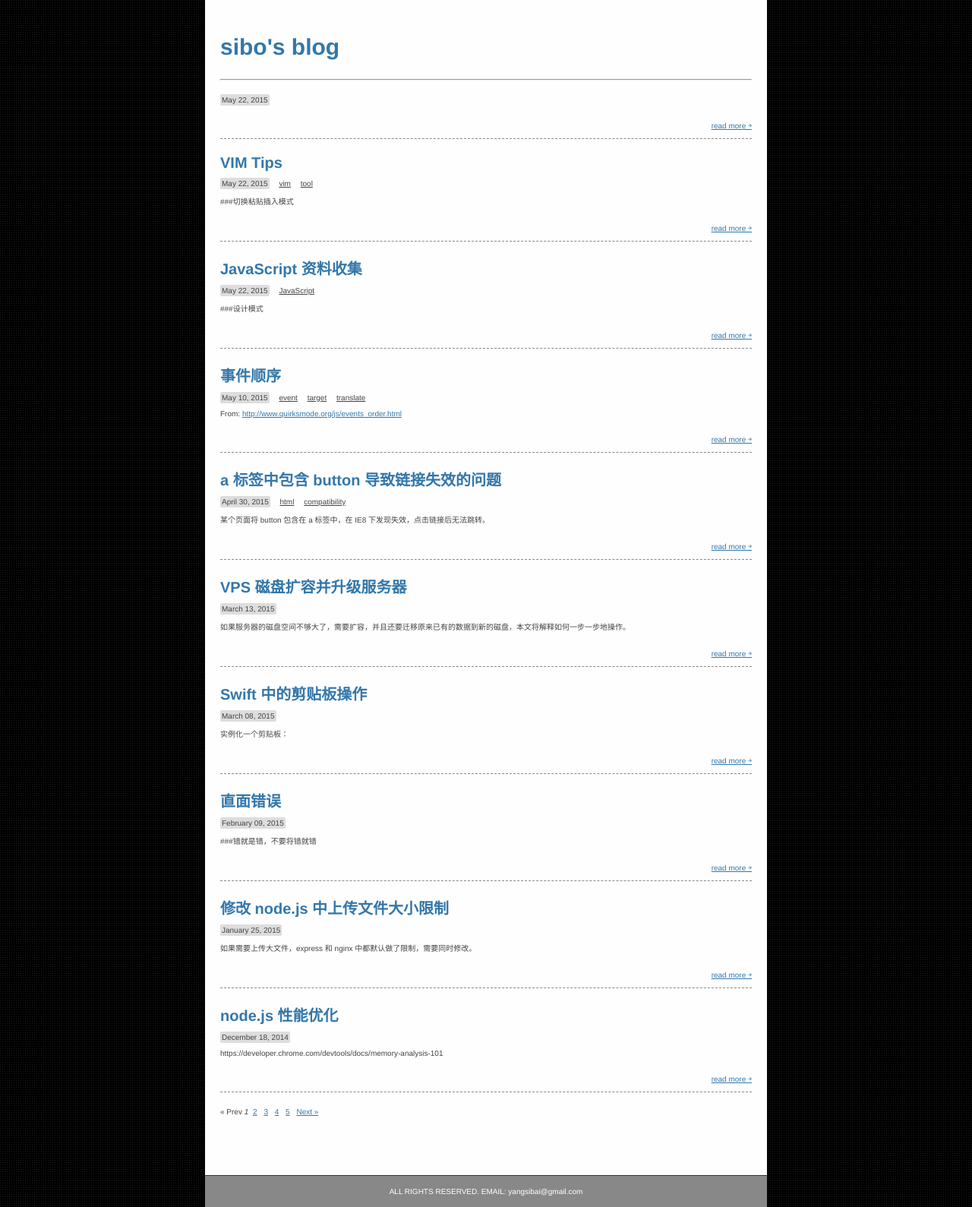
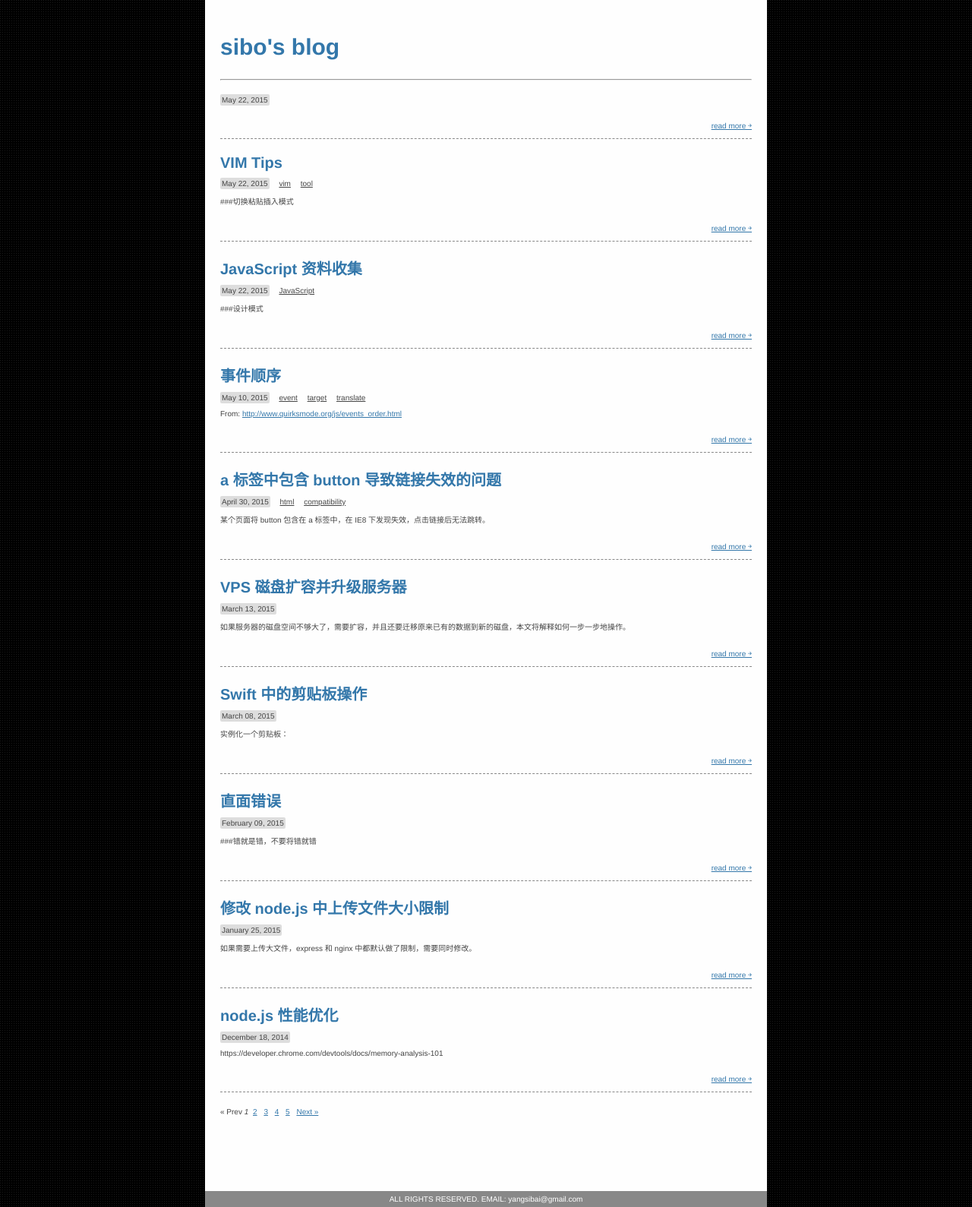
Before and after one commit to osrpt/osrpt.github.com, a Jekyll site: the page built from index.html, in a window 1280 px wide. Shown: the whole page at 76% size. Built offline with Jekyll 4.4.1, drawn with Linux system fonts in a browser that asks for light colours; Markdown is read by kramdown in place of the engine named in the settings; the list of posts is cut into pages by our own code; comment, search, counter and statistics services are not loaded.

Commit message:
edit footer style

```diff
--- a/css/default.css
+++ b/css/default.css
@@ -299,13 +299,15 @@ pre code{
 .home .footer {
     position:absolute;
     bottom: 0;
+    left: 0;
     color:#fff;
     background: #888;
     padding:5px 0;
     text-align: center;
-    border-top: 1px solid #333;
     width: 100%;
-    margin:30px -2em 0;
+}
+.home .footer p {
+    margin: 0;
 }
 .article .nav {
     margin-bottom: 1.5em;
```
Lines whose indentation alone changed are shown as unchanged.
